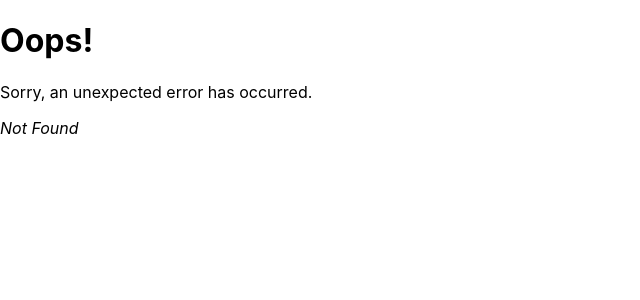
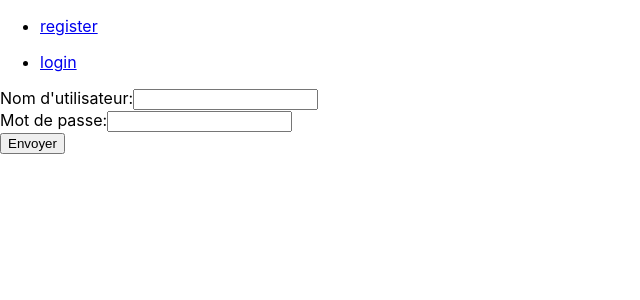
Before and after one commit to IsmaelSaid/instawish-front, a React (Create React App) app: page /login in a window 1280 px wide. Before the commit this address had no page. Shown: the top 300 px of the page, without its empty margins (0-640 px from the left). Built offline with nearby package versions, Linux system fonts and the light colour scheme.

Commit message:
Add : The user can login.

```diff
--- /dev/null
+++ b/src/components/login/Login.jsx
@@ -0,0 +1,83 @@
+import { useState } from "react"
+
+function Login() {
+    /**
+     * Cherche une possibilité de mutualiser certains états ou parties des formulaires ?
+     * L'État du nom d'utilisateur renseigné.
+     * @type{string}
+     *
+     */
+    const [username, setUsername] = useState('')
+
+
+    /**
+     * L'État du mot de passe renseigné
+     * @type{string}
+     */
+    const [password, setPassword] = useState('')
+
+    /**
+     * loginErr indique si oui ou non une erreur survient lors du login de l'utilisateur
+     * État du loginE
+     * @type(boolean)
+     */
+    const [loginErr, setLoginErr] = useState(false)
+
+    const handleForm = (e) => {
+        e.preventDefault()
+
+        /**
+         * @see https://developer.mozilla.org/en-US/docs/Web/API/Headers/Headers
+         * @see https://developer.mozilla.org/fr/docs/Web/API/fetch
+         * @see https://developer.mozilla.org/en-US/docs/Learn/JavaScript/Client-side_web_APIs/Fetching_data
+         */
+
+        var myHeaders = new Headers();
+        myHeaders.append("Content-Type", "application/json");
+
+        var raw = JSON.stringify({
+            "username": username,
+            "password": password
+        });
+
+        var requestOptions = {
+            method: 'POST',
+            headers: myHeaders,
+            body: raw
+        };
+
+        fetch("https://symfony-instawish.formaterz.fr/api/login_check", requestOptions).then((response) => {
+            if (!response.ok) {
+                throw new Error(`HTTP error: ${response.status}`);
+            }
+            return response.text()
+        }).then((token) => {
+            // Récupérons la valeur du token uniquement et stockons la.
+            let tokenObject = JSON.parse(token)
+            localStorage.setItem("token", tokenObject.token)
+
+        }).catch((reason) => {
+            setLoginErr(true)
+        })
+
+    }
+    return (
+        <form onSubmit={handleForm} method="post">
+            <div>
+                <label htmlFor="inputText">Nom d'utilisateur:</label>
+                <input type="text" name="inputText" onChange={(e) => { setUsername(e.target.value) }} />
+            </div>
+
+            <div>
+                <label htmlFor="inputPassword">Mot de passe:</label>
+                <input type="password" name="inputPassword" onChange={(e) => setPassword(e.target.value)} />
+            </div>
+
+            {loginErr ? <p>Une erreur est survenu</p> : null}
+
+            <button type="submit">Envoyer</button>
+        </form>
+    )
+}
+
+export default Login
--- a/src/components/navbar/Navbar.jsx
+++ b/src/components/navbar/Navbar.jsx
@@ -7,6 +7,9 @@ function Navbar() {
                 <ul>
                     <li><Link to={`register`}>register</Link></li>
                 </ul>
+                <ul>
+                    <li><Link to={`login`}>login</Link></li>
+                </ul>
             </nav>
             <div><Outlet /></div>
         </div>
--- a/src/index.jsx
+++ b/src/index.jsx
@@ -4,6 +4,8 @@ import './index.css';
 import Navbar from './components/navbar/Navbar';
 import ErrorPage from './components/error/Error';
 import Register from './components/register/Register';
+import Login from './components/login/Login';
+
 import {
   createBrowserRouter,
   RouterProvider,
@@ -19,6 +21,10 @@ const router = createBrowserRouter([
         path: "register",
         element: <Register />,
       },
+      {
+        path: "login",
+        element: <Login />,
+      }
     ]
   },
 ]);
```
